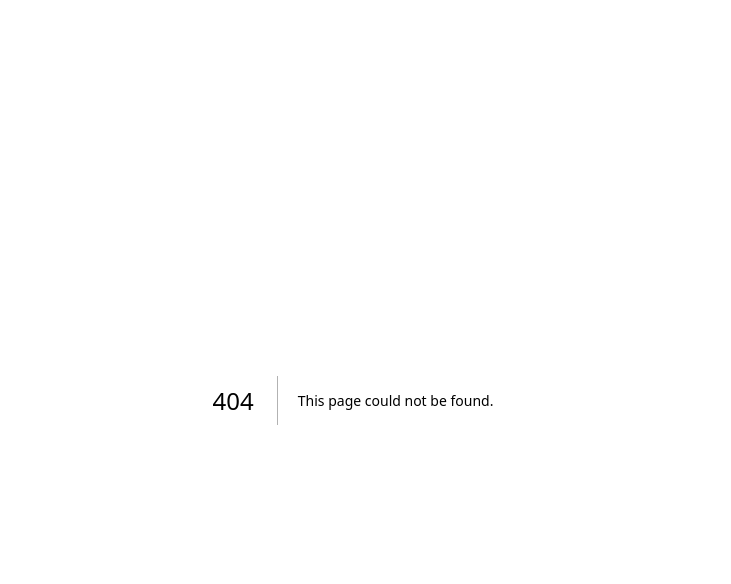
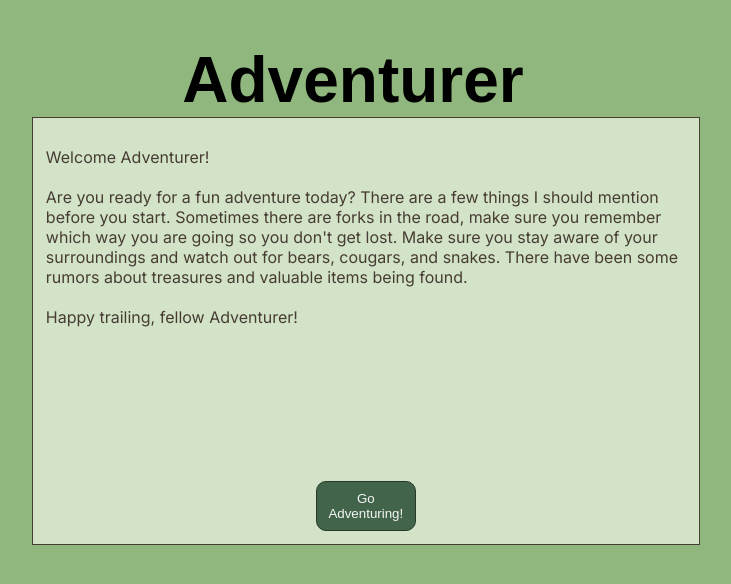
Before and after one commit to Asalagi/nextjs, a Next.js app: page /adventure in a window 1280 px wide. Before the commit this address had no page. Shown: the top 584 px of the page, without its empty margins (287-1018 px from the left). Built offline with nearby package versions, Linux system fonts and the light colour scheme.

Commit message:
add adventure

```diff
--- /dev/null
+++ b/app/adventure/page.js
@@ -0,0 +1,52 @@
+'use client';
+import { useState } from 'react';
+import './styling.css';
+
+function Adventure () {
+    const [display, setDisplay] = useState (
+        <>
+        Welcome Adventurer!<br />
+        <br />
+        Are you ready for a fun adventure today? There are a few things I should mention before you start. Sometimes there are forks in the road, make sure you remember which way you are going so you don't get lost. Make sure you stay aware of your surroundings and watch out for bears, cougars, and snakes. There have been some rumors about treasures and valuable items being found.<br />
+        <br />
+        Happy trailing, fellow Adventurer!
+      </>
+      );
+
+    return (
+     <div>
+        <h1 className="title">Adventurer</h1>
+        <div className="container-main">
+            <div id="display" className="display-container">
+                <p>{display}</p>
+            </div>
+            <div id="inDisplay" className="inner-display"></div>
+            <div id="btn-display" className="btn-container">
+               <button id="start" className="btn center">Go Adventuring!</button>
+               <button id="hike" className="btn center hidden">Keep Walking</button>
+
+               <button id="left" className="btn center hidden">Go Left</button>
+               <button id="right" className="btn center hidden">Go Right</button>
+
+               <button id="fight" className="btn center hidden">Fight!</button>
+               <button id="run" className="btn center hidden">RUUUN!</button>
+
+               <button id="ignore" className="btn center hidden">Ignore</button>
+               <button id="investigate" className="btn center hidden">investigate</button>
+
+               <button id="turn" className="btn center hidden">Turn Around</button>
+               <button id="back" className="btn center hidden">Go Back</button>
+               <button id="hack" className="btn center hidden">Hack Through</button>
+
+               <button id="picture" className="btn center hidden">Take a Picture</button>
+               <button id="shoot" className="btn center hidden">Take a Shot</button>
+
+               <button id="home" className="btn center hidden">Go Home</button>
+               <button id="restart" className="btn center hidden">New Game</button>
+            </div>
+        </div>
+      </div>
+    );
+};
+
+export default Adventure;
--- /dev/null
+++ b/app/adventure/styling.css
@@ -0,0 +1,59 @@
+body {
+    display: flex;
+    align-items: center;
+    justify-content: center;
+    font-family: sans-serif;
+    background-color: #90B77D;
+    color: #473C33;
+}
+
+.title {
+    font-family: Nature Impact Demo, sans-serif;
+    font-size: 4rem;
+    text-align: center;
+    margin-bottom: 0px;
+}
+
+.container-main {
+    display: flex;
+    flex-direction: column;
+    padding: 2%;
+    background-color: #D2E3C8;
+    border: 1px solid #473C33;
+    width: 50vw;
+    height: 50vh;
+}
+
+.display-container {
+    height: 90%;
+    border: px solid black;
+}
+.inner-display {
+    text-align: center;
+    padding: 1%;
+    font-weight: bold;
+    border: 0px solid black;
+}
+
+.btn-container {
+    display: flex;
+    justify-content: space-around;
+    border: 0px solid black;
+}
+
+.btn {
+    width: 100px;
+    height: 50px;
+    border-radius: 10px;
+    border: 1px solid #263A29;
+    background-color: #41644A;
+    color: #F6F6F6;
+}
+
+.btn:hover {
+    background-color: #473C33;
+}
+
+.hidden{
+    display: none;
+}
```
